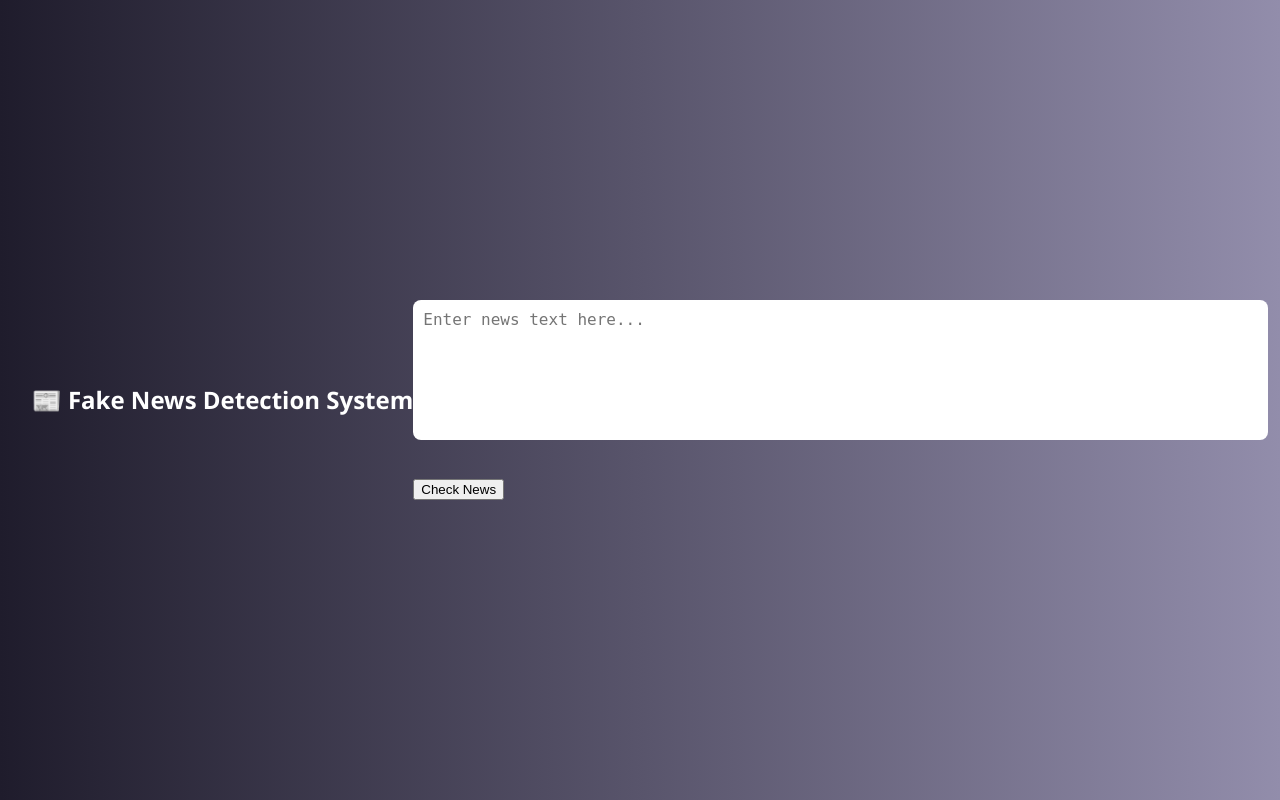
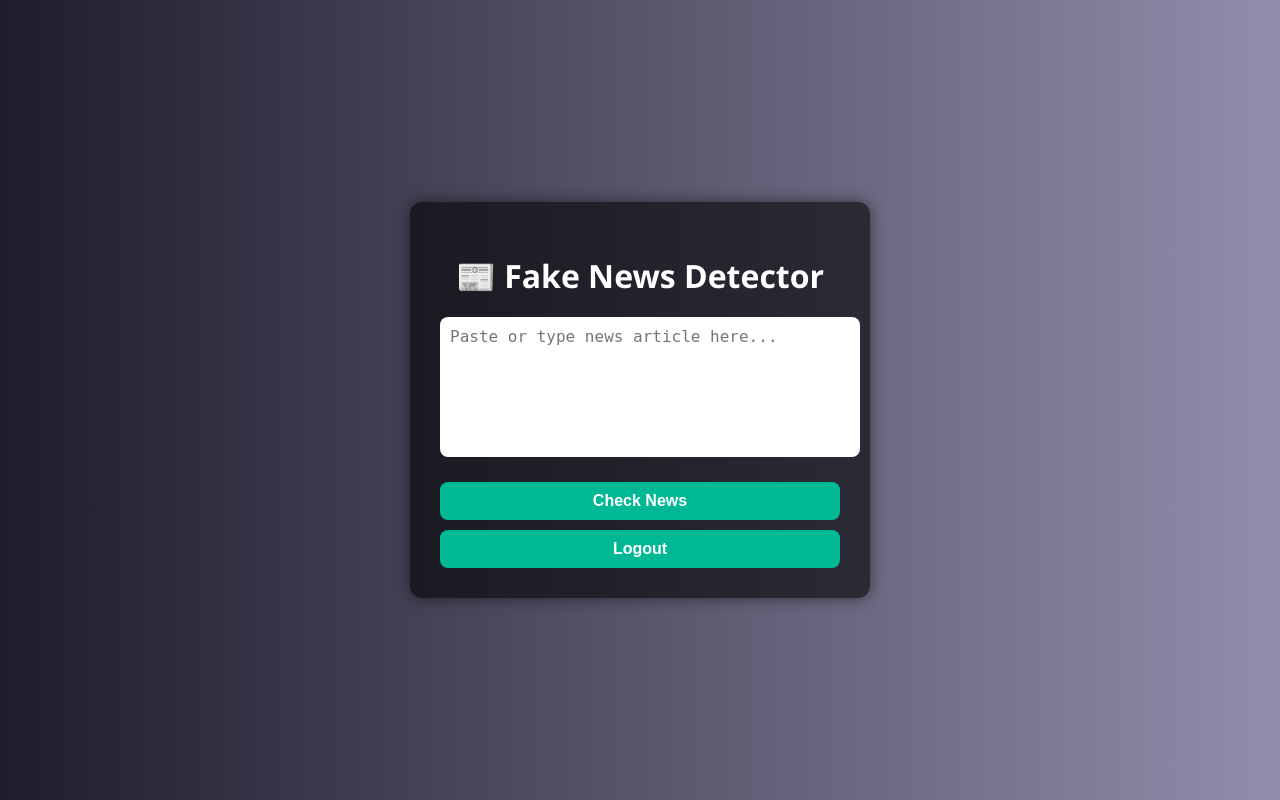
Before and after one commit to arunby15/Fake_News_detection, a Flask app: page /predict in a window 1280 px wide. Run offline with Flask 3, Linux system fonts and the light colour scheme; the visitor is signed in with stand-in values (Sample User, id 1); parts of the project's set-up code (start-up, migrations or seed data) failed here and were passed over.

Commit message:
Updated frontend with prediction button and styling

```diff
--- a/requirements.txt
+++ b/requirements.txt
@@ -0,0 +1,4 @@
+Trump wants Postal Service to charge 'much more' for Amazon
+
+
+Racist Alabama Cops Brutalize Black Boy While He Is In Handcuffs (GRAPHIC IMAGES)
--- a/templates/index.html
+++ b/templates/index.html
@@ -1,19 +1,27 @@
 <!DOCTYPE html>
-<html>
+<html lang="en">
 <head>
-    <title>Fake News Detection</title>
-    <link rel="stylesheet" href="{{ url_for('static', filename='style.css') }}">
+  <meta charset="UTF-8">
+  <title>Fake News Detector</title>
+  <link rel="stylesheet" href="{{ url_for('static', filename='style.css') }}">
 </head>
 <body>
-    <h2>📰 Fake News Detection System</h2>
-
-    <form method="POST" action="/predict">
-        <textarea name="news" rows="10" cols="80" placeholder="Enter news text here..." required></textarea><br><br>
-        <input type="submit" value="Check News">
+  <div class="container">
+    <h1>📰 Fake News Detector</h1>
+    <form action="/predict" method="POST">
+      <textarea name="news" placeholder="Paste or type news article here..." required></textarea>
+      <button type="submit" class="check-btn">Check News</button>
     </form>
 
     {% if prediction %}
-        <h3>🧠 Prediction: <strong>{{ prediction }}</strong></h3>
+    <div class="result">
+      <strong>Prediction:</strong> {{ prediction }}
+    </div>
     {% endif %}
+
+    <form action="/logout" method="POST">
+      <button class="logout-btn">Logout</button>
+    </form>
+  </div>
 </body>
 </html>
```
Also changed, not shown: merge_datasets.py (+11 -15 lines), templates/login.html (added, +21 -0 lines), train_model.py (+12 -13 lines), 2 other files.
